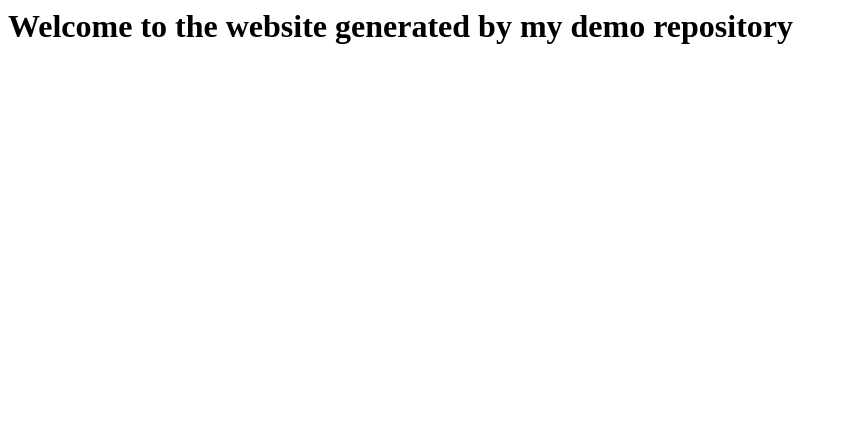
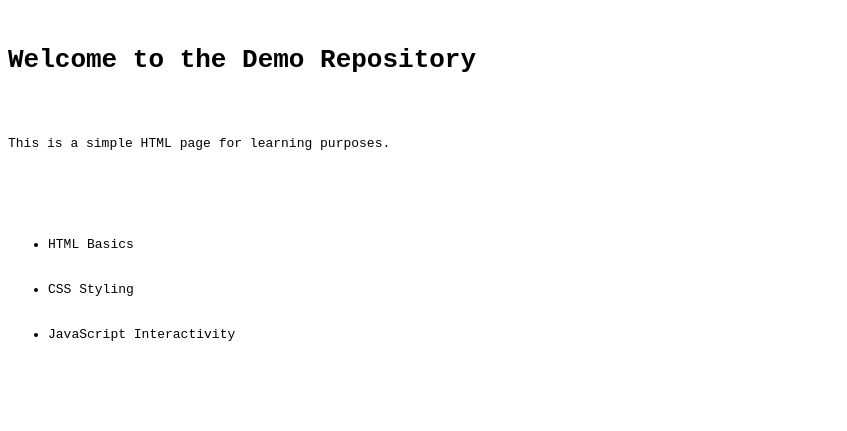
Before and after one commit to team-Innovex-lab/demo-repository, a website: page index.html in a window 1280 px wide. Shown: the whole page, without its empty margins (0-847 px from the left). Drawn offline with Linux system fonts and the light colour scheme.

Commit message:
HTML page for learning purposes

```diff
--- a/index.html
+++ b/index.html
@@ -1 +1,19 @@
-<h1>Welcome to the website generated by my demo repository</h1>
+<!DOCTYPE html>
+<html lang="en">
+<head>
+    <meta charset="UTF-8">
+    <meta name="viewport" content="width=device-width, initial-scale=1.0">
+    <title>Demo for learning HTML</title>
+</head>
+<body>
+    <pre>
+        <h1>Welcome to the Demo Repository</h1>
+        <p>This is a simple HTML page for learning purposes.</p>
+        <ul>
+            <li>HTML Basics</li>
+            <li>CSS Styling</li>
+            <li>JavaScript Interactivity</li>
+        </ul>
+    </pre>
+</body>
+</html>
```
Also changed, not shown: 1 other file.
